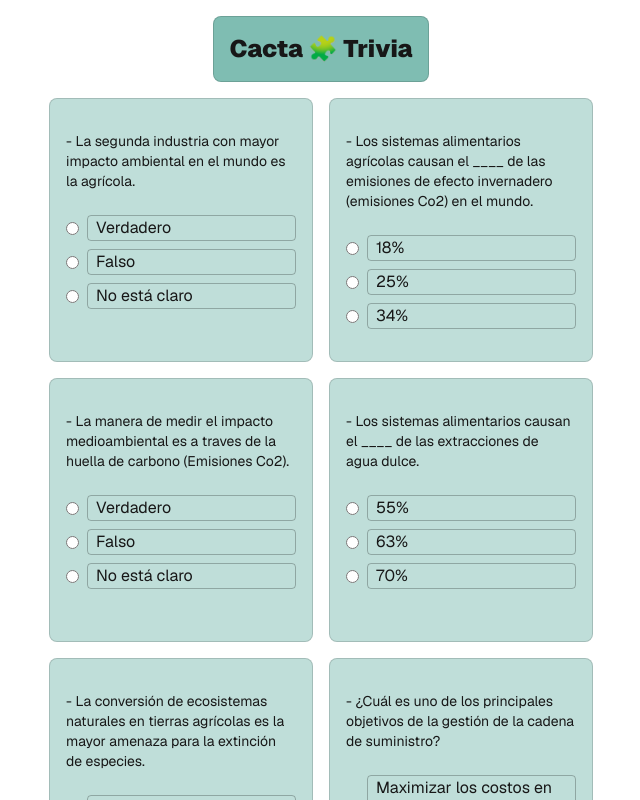
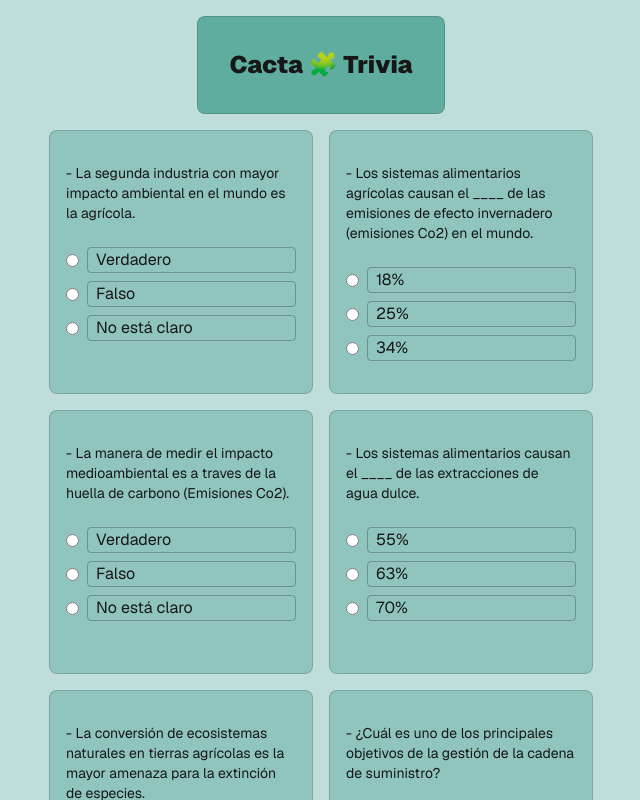
Before and after one commit to ezestom/next-trivia-cacta, a Next.js app: page /trivia in a window 1280 px wide. Shown: the top 800 px of the page, without its empty margins (319-959 px from the left). Built offline with nearby package versions, Linux system fonts and the light colour scheme.

Commit message:
Actualizar estilos de fondo: agregar color de fondo en varias páginas y ajustar diseño de encabezados

```diff
--- a/app/components/Form.tsx
+++ b/app/components/Form.tsx
@@ -72,7 +72,7 @@ export const Form = () => {
    };
 
    return (
-      <form onSubmit={handleSubmit} className="flex flex-col gap-2 w-full">
+      <form onSubmit={handleSubmit} className="flex flex-col gap-2 w-full bg-">
          <Toaster richColors />
          <label className="text-sm">
             Nombre y Apellido:
--- a/app/page.tsx
+++ b/app/page.tsx
@@ -4,7 +4,7 @@ import LogoAnimation from "./components/LogoAnimation";
 
 export default function Home() {
   return (
-    <div className="flex items-start justify-center min-h-screen font-[family-name:var(--font-geist-sans)] h-dvh p-4">
+    <div className="flex items-start bg-[#007d67]/25 justify-center min-h-screen font-[family-name:var(--font-geist-sans)] h-dvh p-4">
       <main className="flex flex-col  row-start-2 items-center">
 
         {/* <Image
--- a/app/thanks/page.tsx
+++ b/app/thanks/page.tsx
@@ -14,7 +14,7 @@ export default function Gracias() {
 	}, [router]);
 
 	return (
-		<main className="container mx-auto p-4 text-center flex items-center justify-center flex-col h-screen">
+		<main className="container mx-auto p-4 text-center flex items-center justify-center flex-col h-screen bg-[#007d67]/25">
 			<div className="bg-[#007d67]/50 rounded-lg text-center px-4 py-8 border border-black/15">
 				<Image
 					className="max-w-[125px] mx-auto pb-4"
--- a/app/trivia/page.tsx
+++ b/app/trivia/page.tsx
@@ -166,8 +166,8 @@ export default function TriviaForm() {
    const formatScore = (score: number) => score.toFixed(2).replace(".", ",") + "%";
 
    return (
-      <section className="flex flex-col items-center justify-start min-h-screen font-[family-name:var(--font-geist-sans)] h-dvh">
-         <h2 className="text-2xl font-black bg-[#007d67]/50 rounded-lg text-center p-4 my-4 border border-black/15">Cacta 🧩 Trivia </h2>
+      <section className="flex flex-col items-center justify-start min-h-screen font-[family-name:var(--font-geist-sans)] h-dvh bg-[#007d67]/25">
+         <h2 className="text-2xl font-black bg-[#007d67]/50 rounded-lg text-center p-8 my-4 border border-black/15">Cacta 🧩 Trivia </h2>
 
          <form onSubmit={handleSubmit} className="grid grid-cols-2 grid-rows-2  place-items-start gap-4 max-w-xl mx-auto px-4">
             {questions.map((q) => (
```
